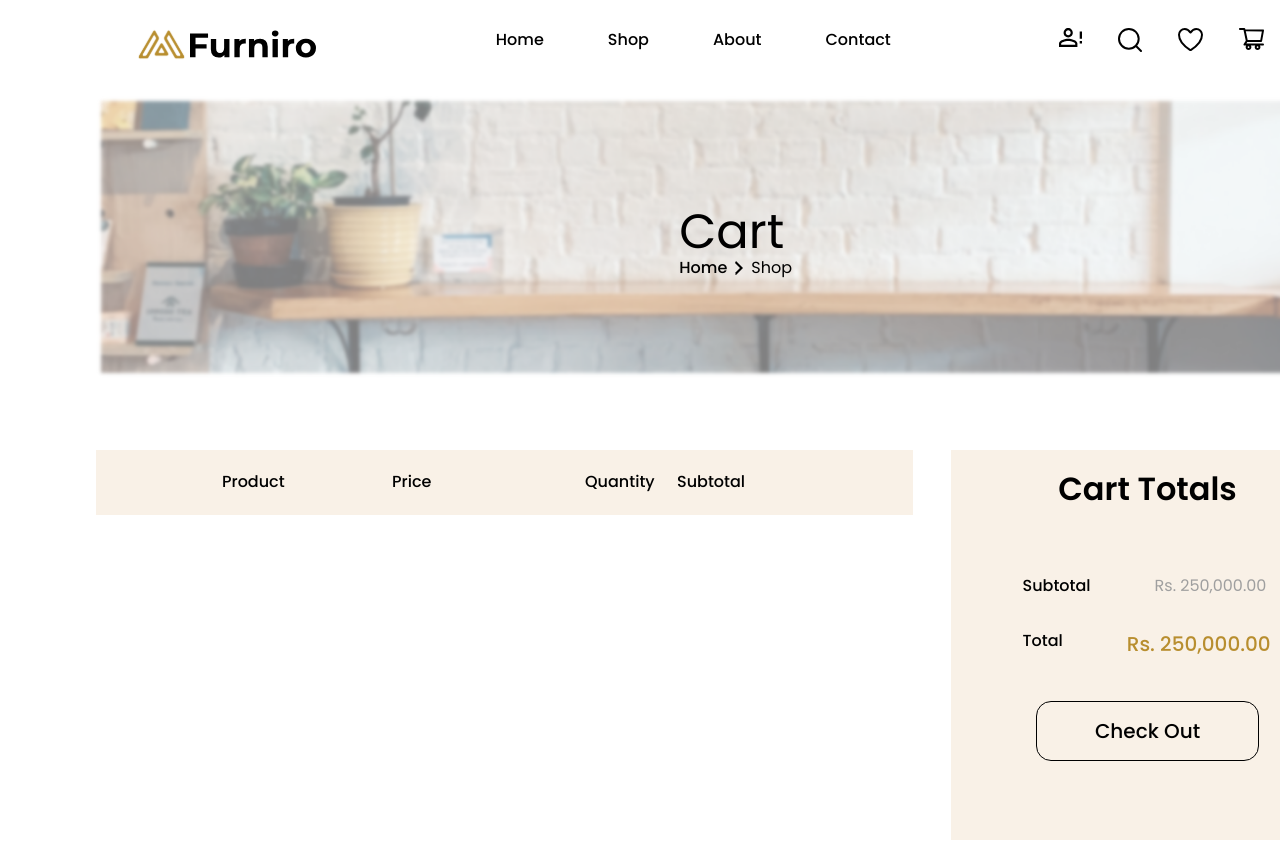
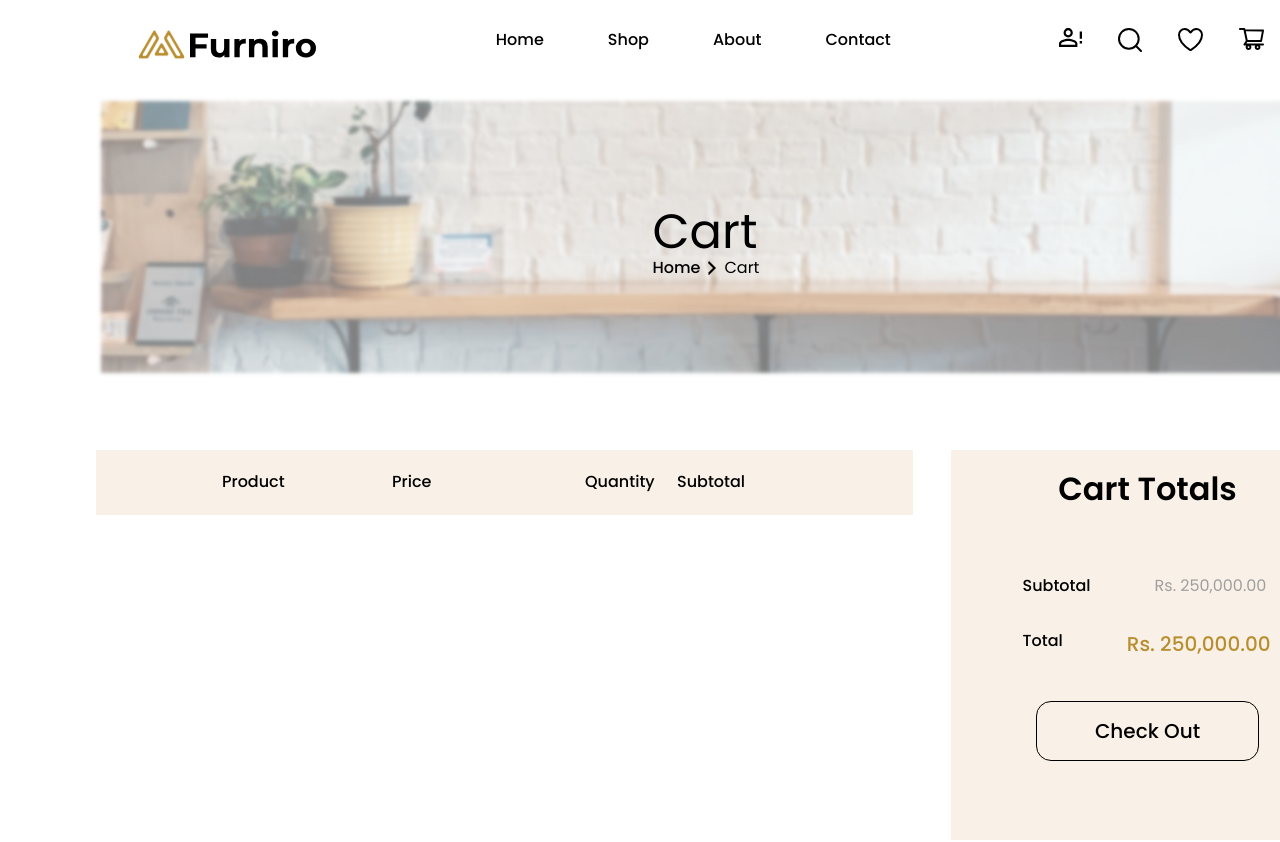
Before and after one commit to LizNgoNgoc/internetShop, a React (Create React App) app: page /cart in a window 1280 px wide. Shown: the top 842 px of the page. Built offline with nearby package versions, Linux system fonts and the light colour scheme.

Commit message:
update css Cart

```diff
--- a/src/Pages/CartPage.jsx
+++ b/src/Pages/CartPage.jsx
@@ -4,12 +4,12 @@ import Garantees from "../Components/Garantees/Garantees"
 export default function CartPage() {
     return <section className="m-auto w-[1440px] mb-14 p-24 font-Poppins relative">
             <img className="w-full" src="./images/shopHeader/banner.png" alt="cart"/>
-            <div className="absolute top-52 right-[45%]">
+            <div className="absolute top-[13rem] right-0 left-0 w-[135px] m-auto">
                 <h3 className="text-[#000000] text-5xl">Cart</h3>
                     <div className="flex gap-2 items-center">
                         <span className="text-[#000000] font-medium text-base">Home </span>
                         <img src="./images/shopHeader/point_page.png" className="w-[8px] h-[14px]" alt="img" />
-                        <span className="text-[#000000] font-light text-base"> Shop</span>
+                        <span className="text-[#000000] font-light text-base"> Cart</span>
                     </div>
             </div>
             <div className="w-full pt-[72px] pb-[63px] flex justify-between ">
```
